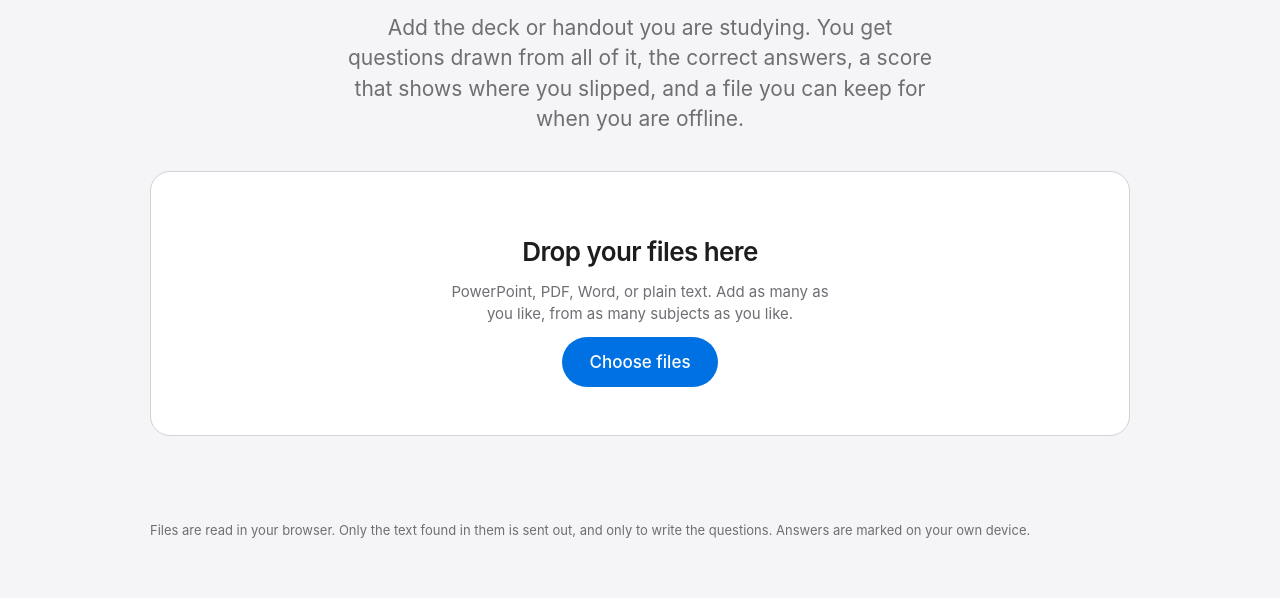
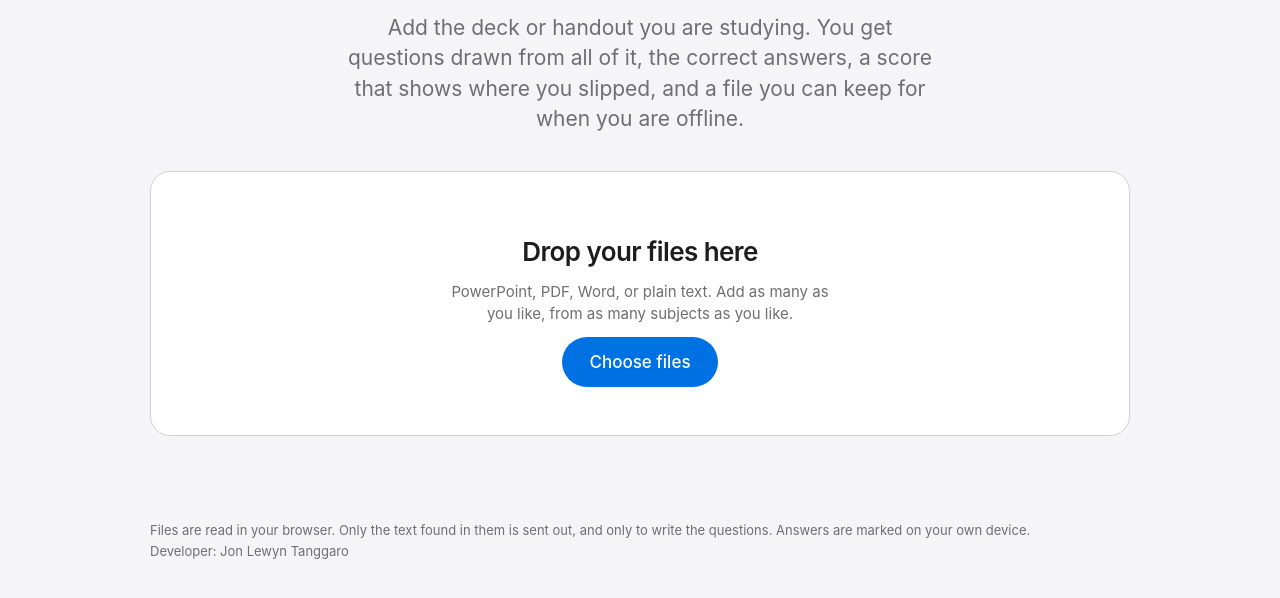
Before and after one commit to lewynski/acadreviewer, a website: page index.html in a window 1280 px wide. Shown: the part 282-880 px from the top of the page. Drawn offline with Linux system fonts and the light colour scheme.

Commit message:
Add developer credit in footer of index.html

```diff
--- a/index.html
+++ b/index.html
@@ -150,6 +150,7 @@
         Files are read in your browser. Only the text found in them is sent out, and only to write the questions.
         Answers are marked on your own device.
       </p>
+      <p class="credit">Developer: Jon Lewyn Tanggaro</p>
     </footer>
 
     <script src="assets/js/zip.js" defer></script>
```
